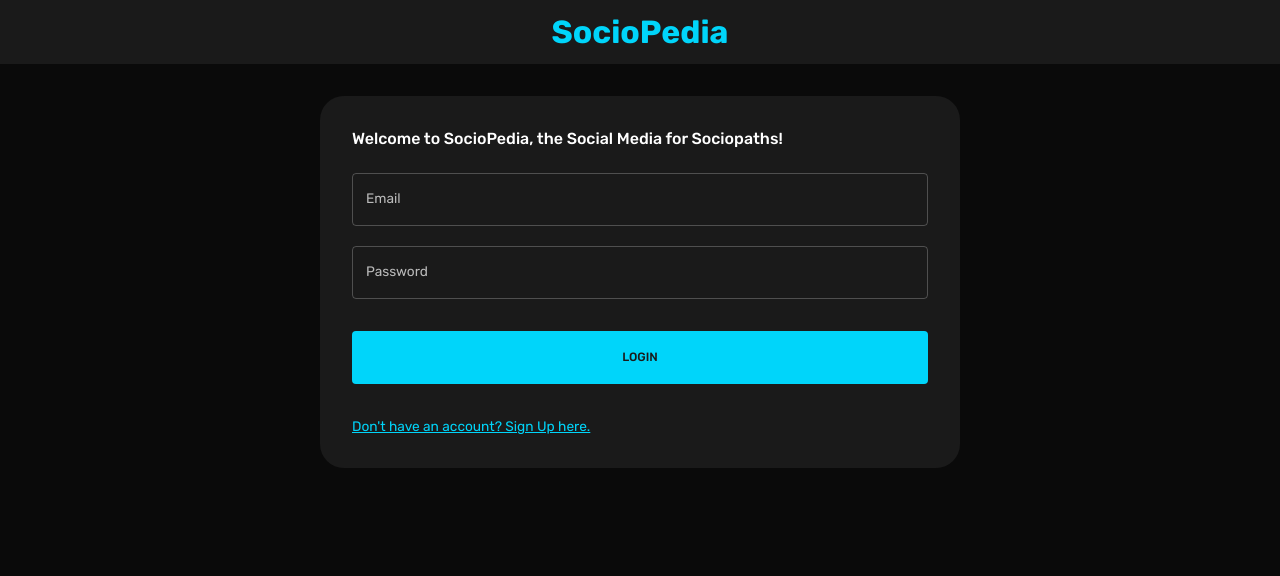
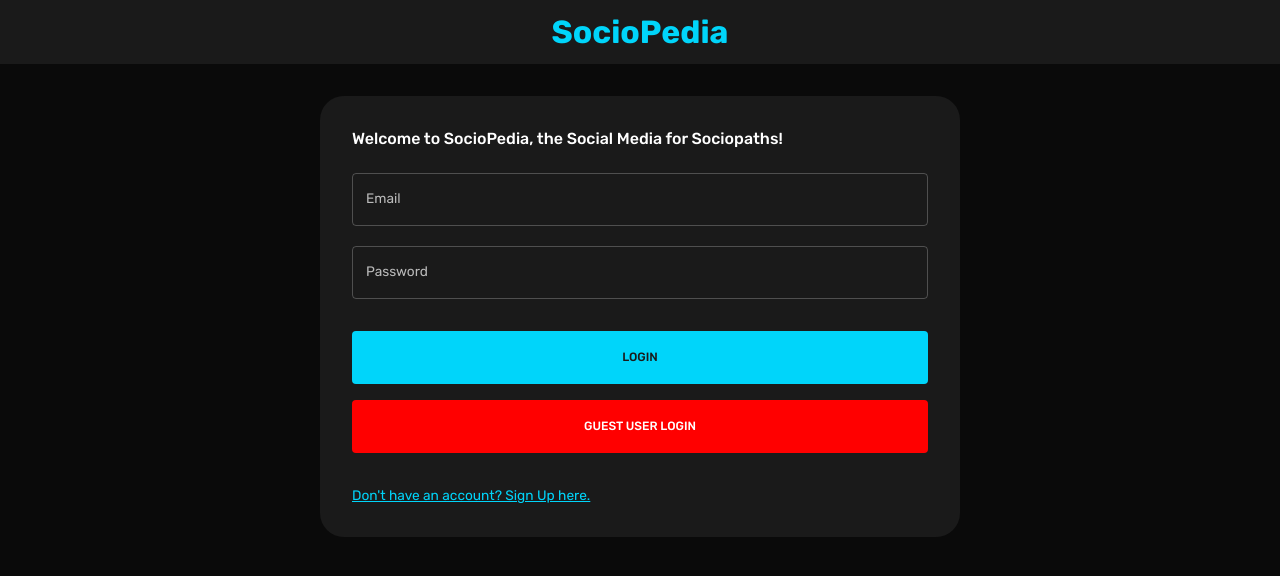
Before and after one commit to pardhan007/Social-Media-Mern, a React (Create React App) app in the folder client/: page / in a window 1280 px wide. Shown: the top 576 px of the page. Built offline with nearby package versions, Linux system fonts and the light colour scheme.

Commit message:
added Guest user login button

```diff
--- a/client/src/scenes/loginPage/Form.js
+++ b/client/src/scenes/loginPage/Form.js
@@ -1,6 +1,7 @@
 import { EditOutlined } from "@mui/icons-material";
 import {
     Box,
+    Button,
     CircularProgress,
     TextField,
     Typography,
@@ -330,7 +331,8 @@ const Form = () => {
                             fullWidth
                             type="submit"
                             sx={{
-                                m: "2rem 0",
+                                mt: "2rem",
+                                mb: "1rem",
                                 p: "1rem",
                                 backgroundColor: palette.primary.main,
                                 color: palette.background.alt,
@@ -339,6 +341,25 @@ const Form = () => {
                         >
                             {isLogin ? "LOGIN" : "REGISTER"}
                         </LoadingButton>
+                        {isLogin && (
+                            <Button
+                                onClick={() => {
+                                    setFieldValue("email", "guest@example.com");
+                                    setFieldValue("password", "123456");
+                                }}
+                                fullWidth
+                                type="submit"
+                                sx={{
+                                    mb: "2rem",
+                                    p: "1rem",
+                                    backgroundColor: "red",
+                                    color: "white",
+                                    "&:hover": { color: palette.primary.main },
+                                }}
+                            >
+                                GUEST USER LOGIN
+                            </Button>
+                        )}
                         <Typography
                             onClick={() => {
                                 setPageType(isLogin ? "register" : "login");
--- a/client/src/scenes/widgets/CreatePostWidget.js
+++ b/client/src/scenes/widgets/CreatePostWidget.js
@@ -91,7 +91,7 @@ const CreatePostWidget = ({ picturePath }) => {
                 }
             );
             const responseData = await response.json();
-            console.log(responseData.url);
+            // console.log(responseData.url);
             setImage(responseData.url.toString());
             setImageUploadLoading(false);
         } else {
```
